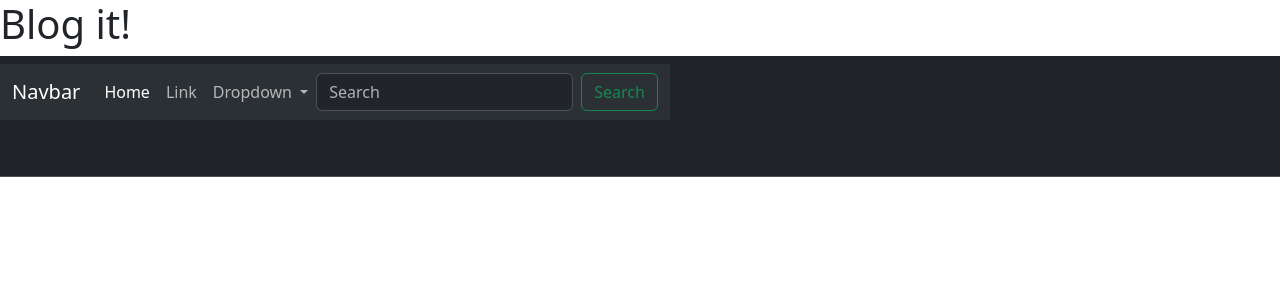
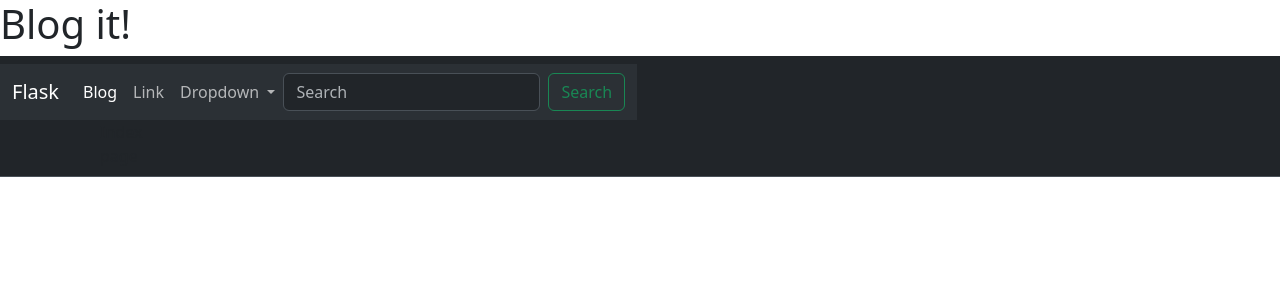
Before and after one commit to dennismutitu006/flask_blog, a Flask app: page / in a window 1280 px wide. Shown: the top 300 px of the page. Run offline with Flask 3, Linux system fonts and the light colour scheme.

Commit message:
created my flask button to take us back to the index page and blog button to show us the posts list

```diff
--- a/templates/base.html
+++ b/templates/base.html
@@ -17,14 +17,14 @@
     <nav class="navbar bg-dark border-bottom border-body" data-bs-theme="dark">
     <nav class="navbar navbar-expand-lg bg-body-tertiary">
   <div class="container-fluid">
-    <a class="navbar-brand" href="#">Navbar</a>
+    <a class="navbar-brand" href="{{ url_for('index') }}">Flask</a>
     <button class="navbar-toggler" type="button" data-bs-toggle="collapse" data-bs-target="#navbarSupportedContent" aria-controls="navbarSupportedContent" aria-expanded="false" aria-label="Toggle navigation">
       <span class="navbar-toggler-icon"></span>
     </button>
     <div class="collapse navbar-collapse" id="navbarSupportedContent">
       <ul class="navbar-nav me-auto mb-2 mb-lg-0">
         <li class="nav-item">
-          <a class="nav-link active" aria-current="page" href="#">Home</a>
+          <a class="nav-link active" aria-current="page" href="{{ url_for('posts.post_list') }}">Blog</a>
         </li>
         <li class="nav-item">
           <a class="nav-link" href="#">Link</a>
```
